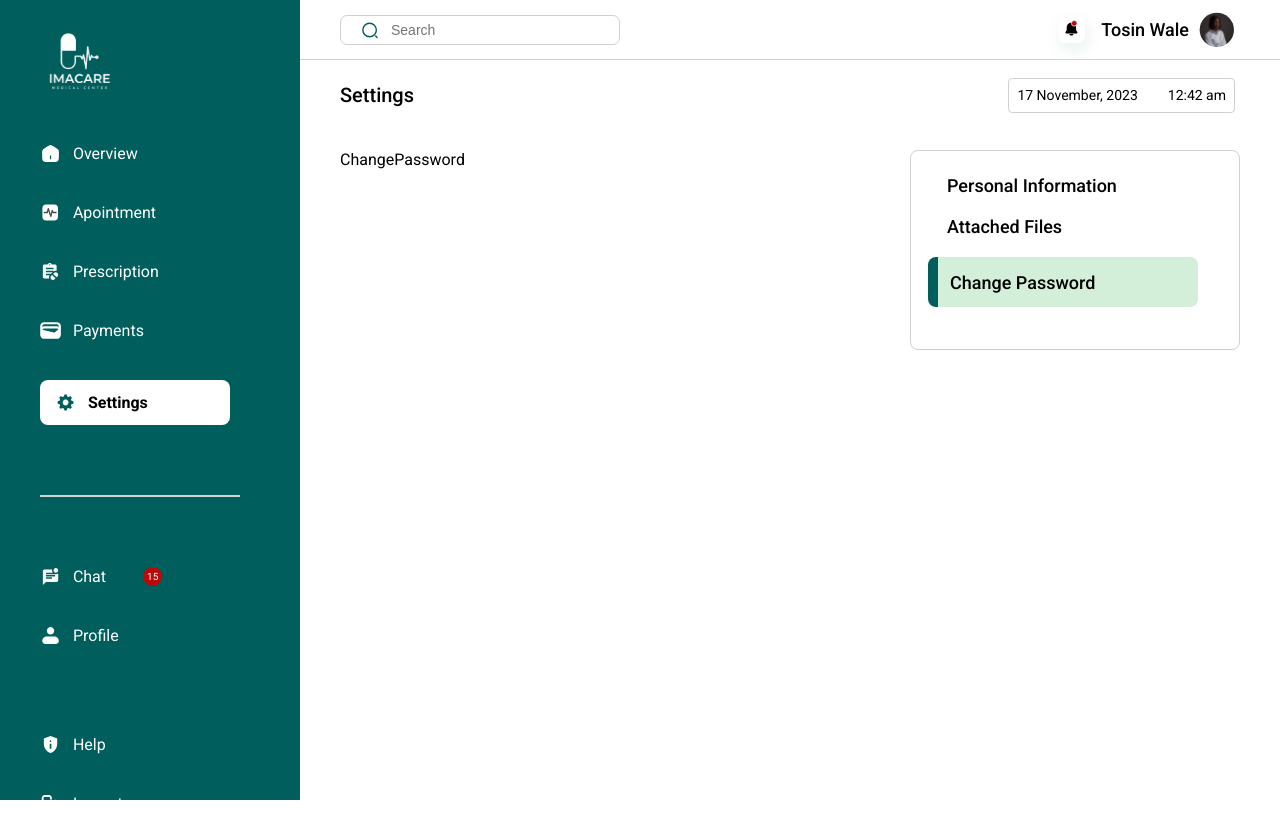
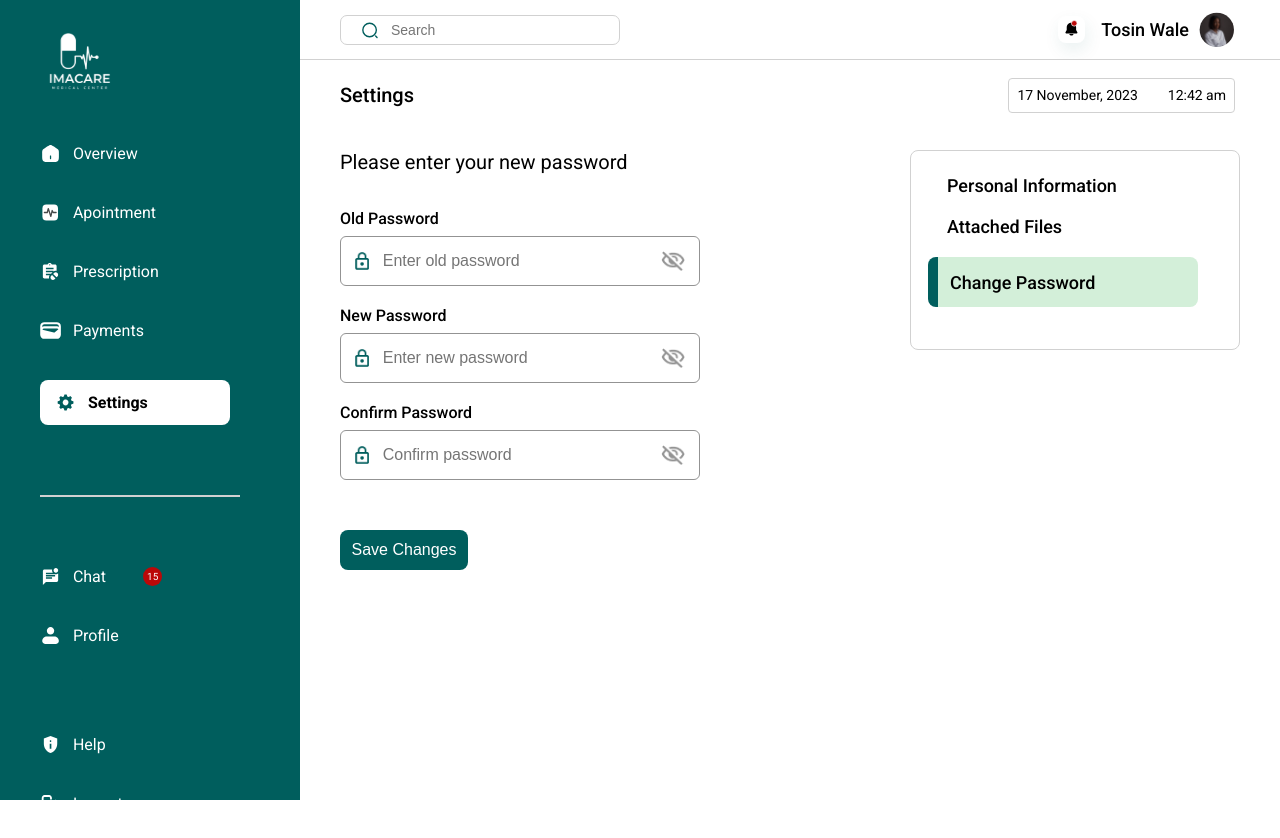
Before and after one commit to TAP-IMACARE/Client-Side, a React (Vite) app: page /dashboard/settings/change_password in a window 1280 px wide. Shown: the top 838 px of the page. Built offline with nearby package versions, Linux system fonts and the light colour scheme.

Commit message:
ChangePassword settings component

```diff
--- /dev/null
+++ b/src/dashboards/settings/ChangePassword.css
@@ -0,0 +1,57 @@
+.changePassword-container {
+}
+.changePassword-container h6 {
+  font-size: 20px;
+  font-weight: 400;
+  margin-bottom: 35px;
+}
+
+.changePassword-container #changePassword-form {
+  width: 360px;
+}
+#changePassword-form label {
+  color: var(--black);
+  font-size: 16px;
+  font-weight: 500;
+  display: inline-block;
+  margin-bottom: 8px;
+}
+
+/*
+
+border: 0.81px solid var(--light-grey);
+background: var(--white);
+ */
+
+#changePassword-form .password-control {
+  margin-bottom: 20px;
+  padding: 14px;
+  display: flex;
+  justify-content: space-between;
+  align-items: center;
+  max-width: 100%;
+  height: 50px;
+  border: 0.8px solid var(--light-grey);
+  border-radius: 6px;
+  font-size: 16px;
+}
+#changePassword-form .password-control:focus-within {
+  border: 1px solid var(--green);
+}
+#changePassword-form .password-control input {
+  border: none;
+  padding: 14px;
+  width: 100%;
+  height: 100%;
+  font-size: 16px;
+  background-color: var(--white);
+}
+#changePassword-form .password-control #icon1 {
+  width: 15px;
+  height: 18px;
+}
+#changePassword-form .password-control #Vicon {
+  width: 27px;
+  height: 20px;
+  cursor: pointer;
+}
--- a/src/dashboards/settings/ChangePassword.jsx
+++ b/src/dashboards/settings/ChangePassword.jsx
@@ -1,7 +1,59 @@
+// eslint-disable-next-line no-unused-vars
 import React from "react";
+import lockIcon from "../../assets/dashboard assets/lockIcon.png";
+import LoginVisImg from "../../assets/visibility_off.png";
+import on from "../../assets/visibility_on.png";
+import "./ChangePassword.css";
+import Button from "../../components/Button/Button";
 
 const ChangePassword = () => {
-  return <div className="changePassword-container">ChangePassword</div>;
+  return (
+    <div className="changePassword-container">
+      <h6>Please enter your new password</h6>
+      <form action="#" id="changePassword-form">
+        <label htmlFor="oldPass">Old Password</label>
+
+        <div className="password-control">
+          <img src={lockIcon} alt="" id="icon1" />
+          <input
+            type="password"
+            name="password"
+            id="oldPass"
+            placeholder="Enter old password"
+          />
+          <img src={LoginVisImg} alt="" id="Vicon" />
+        </div>
+
+        <label htmlFor="newPass">New Password</label>
+
+        <div className="password-control">
+          <img src={lockIcon} alt="icon" id="icon1" />
+          <input
+            type="password"
+            name="password"
+            id="newPass"
+            placeholder="Enter new password"
+          />
+          <img src={LoginVisImg} alt="icon" id="Vicon" />
+        </div>
+
+        <label htmlFor="confirmPass">Confirm Password</label>
+
+        <div className="password-control">
+          <img src={lockIcon} alt="icon" id="icon1" />
+          <input
+            type="password"
+            name="password"
+            id="confirmPass"
+            placeholder="Confirm password"
+          />
+          <img src={LoginVisImg} alt="icon" id="Vicon" />
+        </div>
+
+        <Button name="Save Changes" />
+      </form>
+    </div>
+  );
 };
 
 export default ChangePassword;
```
Also changed, not shown: src/assets/dashboard assets/lockIcon.png (added).
